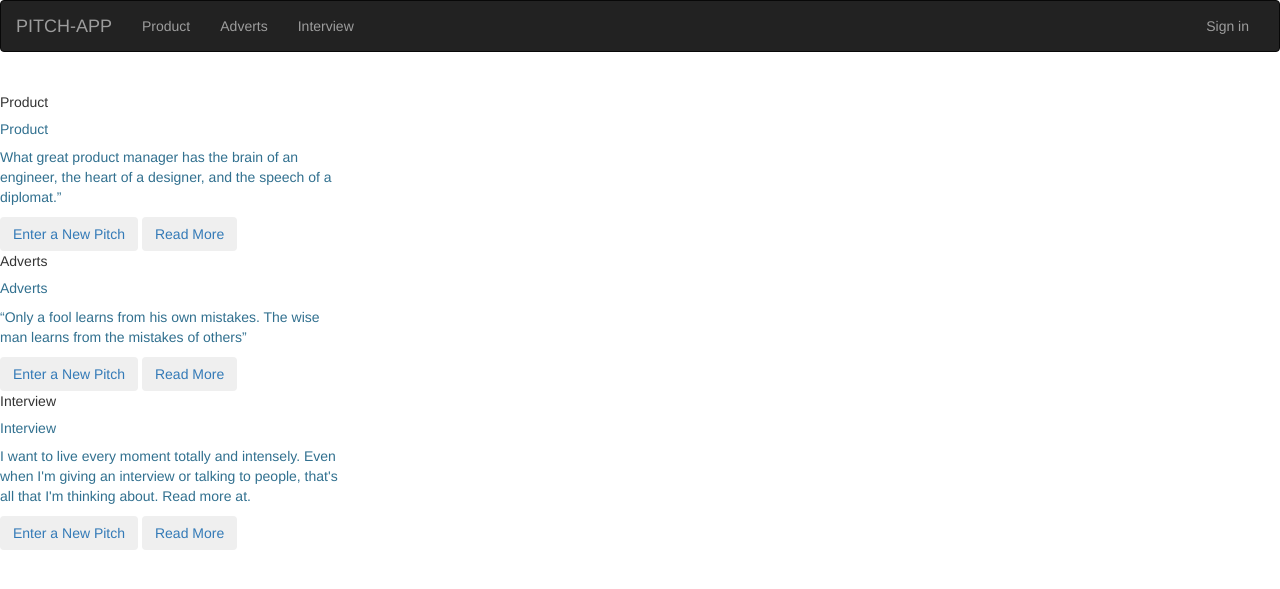
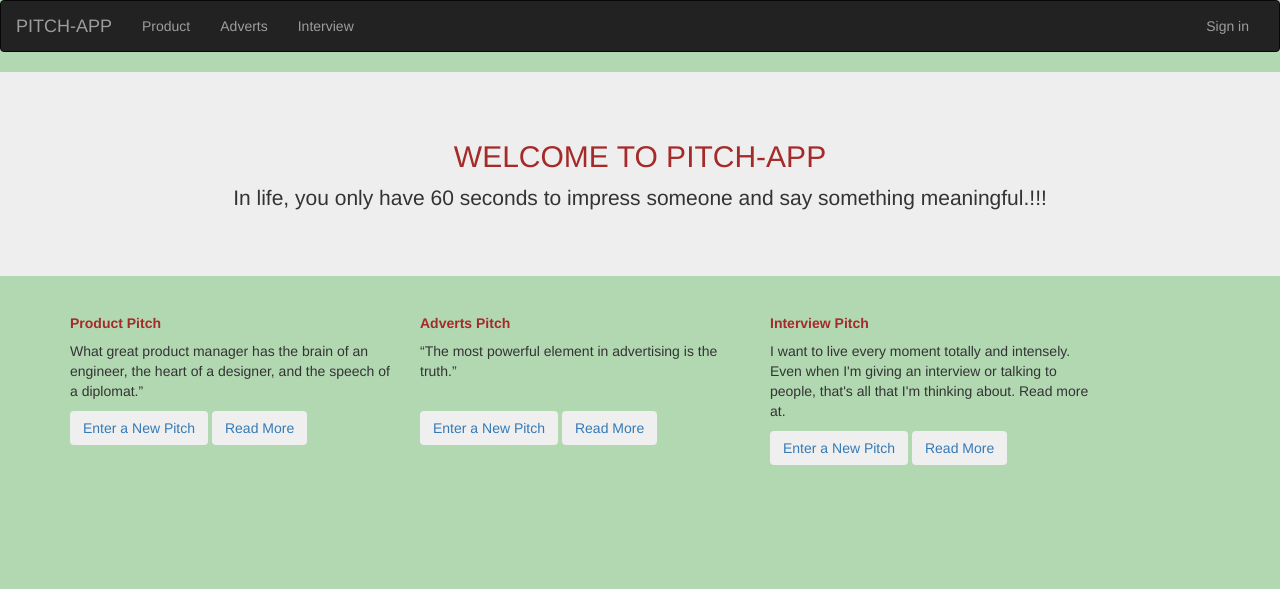
Before and after one commit to sam2020-4/Pitch, a Flask app: page / in a window 1280 px wide. Shown: the top 589 px of the page. Run offline with Flask 2, Linux system fonts and the light colour scheme; some libraries are stand-ins or nearby versions.

Commit message:
added a background color on indeex template

```diff
--- /dev/null
+++ b/app/static/css/log.css
@@ -0,0 +1,3 @@
+body{
+    background-color: aquamarine;
+   }
--- a/app/templates/categories.html
+++ b/app/templates/categories.html
@@ -1,7 +1,7 @@
 {% extends 'base.html'%}
 {% import "bootstrap/wtf.html" as wtf %}
 {% block styles%} {{ super() }}
-<link rel="stylesheet" href="{{url_for('static',filename='css/categories.css')}}"> {% endblock %}
+<link rel="stylesheet" href="{{url_for('static',filename='css/.css')}}"> {% endblock %}
 <br>
 <br>
 <br>
@@ -28,7 +28,8 @@
           </blockquote>
         </div>
         <div class="card-footer bg-transparent border-success">
-          <button type="button" class="btn btn-outline-success btn-sm"><a href="/new_comment/{{category.id}}">Comment</a></button> <button type="button" class="btn btn-outline-success btn-sm"><a href="/comments/{{category.id}}">View comments</a></button></div>
+          <button type="button" class="btn btn-outline-success btn-sm"><a href="/new_comment/{{category.id}}">Comment</a></button>
+          <!-- <button type="button" class="btn btn-outline-success btn-sm"><a href="/comments/{{category.id}}">View comments</a></button></div> -->
       </div>
 
       {% endfor %}
--- a/app/templates/comments.html
+++ b/app/templates/comments.html
@@ -10,6 +10,7 @@
   <div class="container">
     <div class="card-groups">
       <div class="card">
+
         <div class="card-body">
           <h4 class="card-title">{{comm.author}}</h4>
           <p class="card-text">{{comm.comment}}.</p>
--- a/app/templates/index.html
+++ b/app/templates/index.html
@@ -1,45 +1,47 @@
 {% extends 'base.html'%}
 {% block styles%} {{ super() }}
 <link rel="stylesheet" href="{{url_for('static',filename='css/index.css')}}"> {% endblock %}
+
 {% block content %}
+<div class="jumbotron" style="margin-top:0;">
+  <h2 class="text-center" style="color: brown;">WELCOME TO PITCH-APP</h2>
+  <p class="text-center">In life, you only have 60 seconds to impress someone and say something meaningful.!!!</p>
+</div>
 
-<body>
-  <br>
-  <div class="d-flex justify-content-center">
+<body style="background: rgba(0, 128, 0, 0.3);">
+
+  <div class="container">
+    <div class="d-flex justify-content-center row">
       <div class="card-groups">
-      <div class="card border-info mb-3" style="max-width: 35rem;">
-        <div class="card-header">Product</div>
-        <div class="card-body text-info">
-          <h5 class="card-title">Product</h5>
+        <div class="card border-info mb-3 col-md-4" style="max-width: 35rem;">
+          <div class="card-body">
+            <h5 class="card-title" style="color: brown; font-weight: bold;">Product Pitch</h5>
             <p class="card-text">What great product manager has the brain of an engineer, the heart of a designer, and the speech of a diplomat.”</p>
             <button type="button" class="btn btn-outline-primary"><a href="../pitch/">Enter a New Pitch</a></button>
             <button type="button" class="btn btn-outline-primary"><a href="/categories/Product">Read More</a></button>
           </div>
         </div>
 
-      <div class="card border-info mb-3" style="max-width: 35rem;">
-        <div class="card-header">Adverts</div>
-        <div class="card-body text-info">
-          <h5 class="card-title">Adverts</h5>
-          <p class="card-text">“Only a fool learns from his own mistakes. The wise man learns from the mistakes of others”</p>
+        <div class="card border-info mb-3 col-md-4" style="max-width: 35rem;">
+          <div class="card-body">
+            <h5 class="card-title" style="color: brown; font-weight: bold;">Adverts Pitch</h5>
+            <p class="card-text">“The most powerful element in advertising is the truth.”</p> <br>
             <button type="button" class="btn btn-outline-primary"><a href="../pitch/">Enter a New Pitch</a></button>
             <button type="button" class="btn btn-outline-primary"><a href="/categories/Adverts">Read More</a></button>
           </div>
         </div>
 
-      <div class="card border-info mb-3" style="max-width: 35rem;">
-        <div class="card-header">Interview</div>
-        <div class="card-body text-info">
-          <h5 class="card-title">Interview</h5>
+        <div class="card border-info mb-3 col-md-4" style="max-width: 35rem;">
+          <div class="card-body">
+            <h5 class="card-title" style="color: brown; font-weight: bold;">Interview Pitch</h5>
             <p class="card-text">I want to live every moment totally and intensely. Even when I'm giving an interview or talking to people, that's all that I'm thinking about.
               Read more at.</p>
             <button type="button" class="btn btn-outline-primary"><a href="../Interview/">Enter a New Pitch</a></button>
             <button type="button" class="btn btn-outline-primary"><a href="/categories/Interview">Read More</a></button>
           </div>
         </div>
-
       </div>
     </div>
-
+  </div>
+</body>
   {% endblock%}
-</body>
```
Also changed, not shown: app/templates/auth/login.html (+17 -4 lines), app/templates/auth/register.html (+7 -5 lines), app/static/css/index.css (line endings or trailing spaces). Lines whose indentation alone changed are shown as unchanged.
